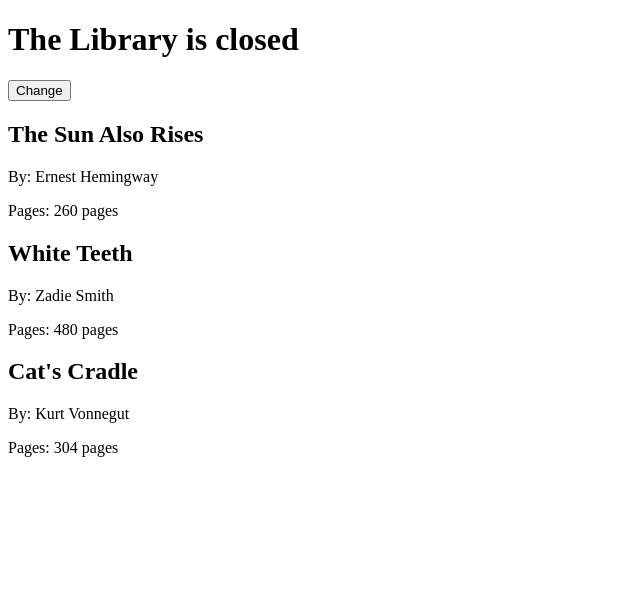
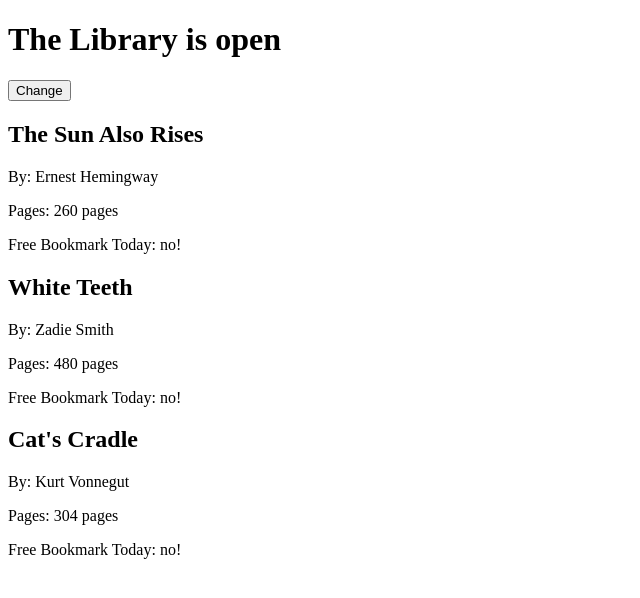
Before and after one commit to ajaakman/react_app, a React (Create React App) app: page / in a window 1280 px wide. Shown: the top 598 px of the page, without its empty margins (0-640 px from the left). Built offline with nearby package versions, Linux system fonts and the light colour scheme.

Commit message:
Pass state as property.

```diff
--- a/src/index.js
+++ b/src/index.js
@@ -7,18 +7,22 @@
     {"title": "Cat's Cradle", "author": "Kurt Vonnegut", "pages": 304 }
 ]
 
-const Book = ({title, author, pages}) => {
+const Book = ({title, author, pages, freeBookmark}) => {
     return (
         <section>
             <h2>{title}</h2>
             <p>By: {author}</p>
             <p>Pages: {pages} pages</p>
+            <p>Free Bookmark Today: {freeBookmark ? 'yes' : 'no!'}</p>
         </section>
     )
 }
 
 class Library extends React.Component{
-    state = { open: false}
+    state = {
+        open: true,
+        freeBookmark: false
+    }
 
     toggleOpenClosed = () => {
         this.setState(prevState => ({
@@ -37,7 +41,8 @@
                                 key={i}
                                 title={book.title}
                                 author={book.author}
-                                pages={book.pages}/>
+                                pages={book.pages}
+                                freeBookmark={this.setState.freeBookmark}/>
                 )}
             </div>
         )
```
